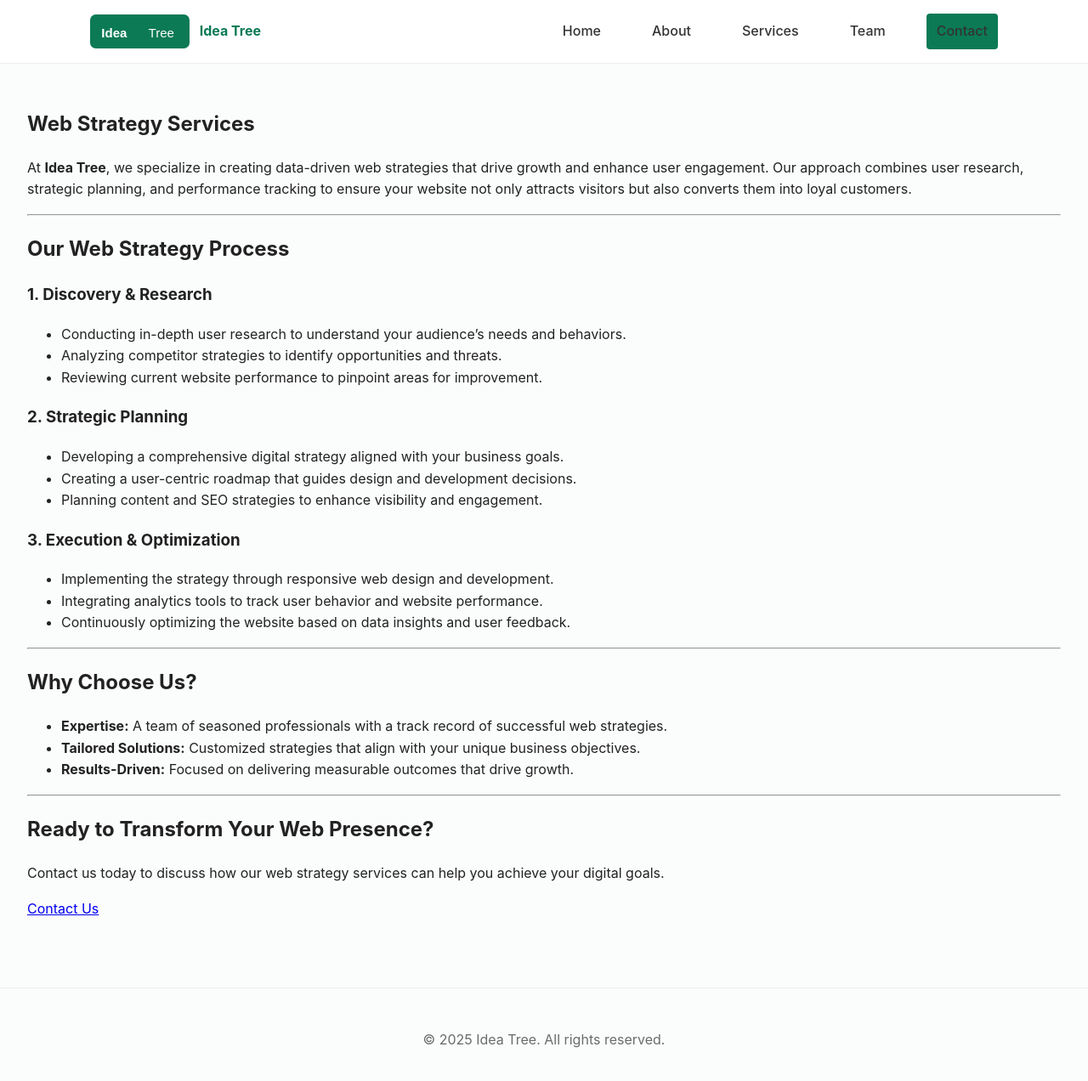
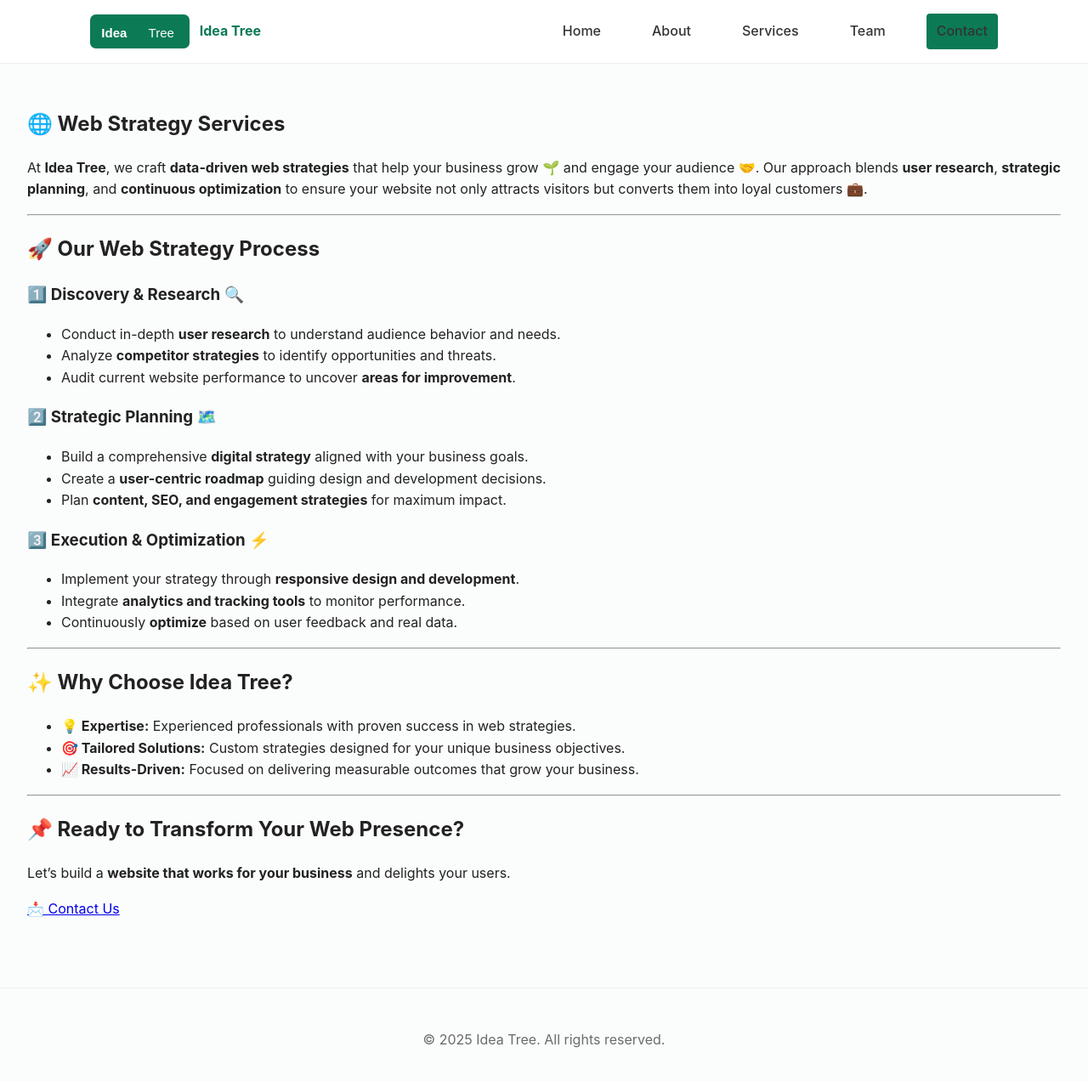
Before and after one commit to neiljohnson1306/ideatree, a Jekyll site: the page built from _services/web-strategy.md, in a window 1280 px wide and 1285 px high. Shown: the top 1272 px of the window at 85% size. Built offline with Jekyll 4.4.1, drawn with Linux system fonts in a browser that asks for light colours.

Commit message:
Update web-strategy.md

```diff
--- a/_services/web-strategy.md
+++ b/_services/web-strategy.md
@@ -7,41 +7,41 @@ intro_image_absolute: false
 intro_image_hide_on_mobile: false
 ---
 
-# Web Strategy Services
+# 🌐 Web Strategy Services
 
-At **Idea Tree**, we specialize in creating data-driven web strategies that drive growth and enhance user engagement. Our approach combines user research, strategic planning, and performance tracking to ensure your website not only attracts visitors but also converts them into loyal customers.
+At **Idea Tree**, we craft **data-driven web strategies** that help your business grow 🌱 and engage your audience 🤝. Our approach blends **user research**, **strategic planning**, and **continuous optimization** to ensure your website not only attracts visitors but converts them into loyal customers 💼.
 
 ---
 
-## Our Web Strategy Process
+## 🚀 Our Web Strategy Process
 
-### 1. Discovery & Research
-- Conducting in-depth user research to understand your audience's needs and behaviors.
-- Analyzing competitor strategies to identify opportunities and threats.
-- Reviewing current website performance to pinpoint areas for improvement.
+### 1️⃣ Discovery & Research 🔍
+- Conduct in-depth **user research** to understand audience behavior and needs.
+- Analyze **competitor strategies** to identify opportunities and threats.
+- Audit current website performance to uncover **areas for improvement**.
 
-### 2. Strategic Planning
-- Developing a comprehensive digital strategy aligned with your business goals.
-- Creating a user-centric roadmap that guides design and development decisions.
-- Planning content and SEO strategies to enhance visibility and engagement.
+### 2️⃣ Strategic Planning 🗺️
+- Build a comprehensive **digital strategy** aligned with your business goals.
+- Create a **user-centric roadmap** guiding design and development decisions.
+- Plan **content, SEO, and engagement strategies** for maximum impact.
 
-### 3. Execution & Optimization
-- Implementing the strategy through responsive web design and development.
-- Integrating analytics tools to track user behavior and website performance.
-- Continuously optimizing the website based on data insights and user feedback.
+### 3️⃣ Execution & Optimization ⚡
+- Implement your strategy through **responsive design and development**.
+- Integrate **analytics and tracking tools** to monitor performance.
+- Continuously **optimize** based on user feedback and real data.
 
 ---
 
-## Why Choose Us?
+## ✨ Why Choose Idea Tree?
 
-- **Expertise:** A team of seasoned professionals with a track record of successful web strategies.
-- **Tailored Solutions:** Customized strategies that align with your unique business objectives.
-- **Results-Driven:** Focused on delivering measurable outcomes that drive growth.
+- **💡 Expertise:** Experienced professionals with proven success in web strategies.
+- **🎯 Tailored Solutions:** Custom strategies designed for your unique business objectives.
+- **📈 Results-Driven:** Focused on delivering measurable outcomes that grow your business.
 
 ---
 
-## Ready to Transform Your Web Presence?
+## 📌 Ready to Transform Your Web Presence?
 
-Contact us today to discuss how our web strategy services can help you achieve your digital goals.
+Let’s build a **website that works for your business** and delights your users.
 
-[Contact Us]({{ "/contact/" | relative_url }})
+[📩 Contact Us]({{ "/contact/" | relative_url }})
```
